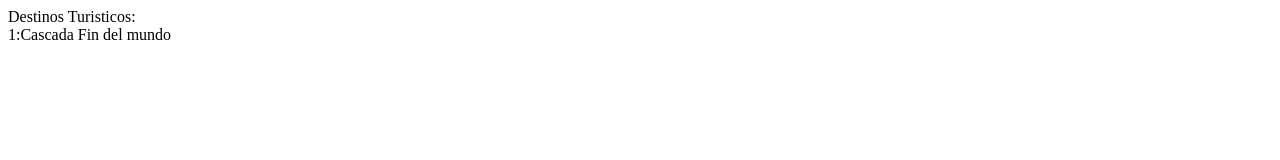
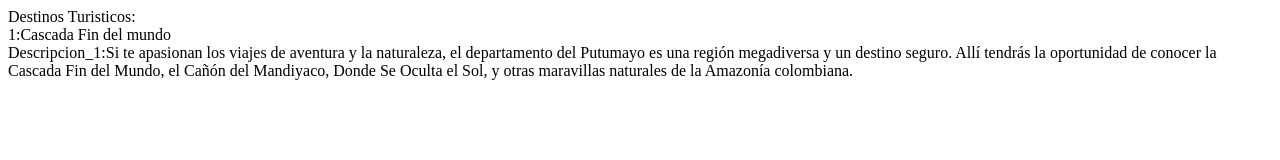
Before and after one commit to Atomic012/Ejercicio_2_2024_miercoles_parcial, a plain HTML site: page index.html in a window 1280 px wide. Drawn offline with Linux system fonts and the light colour scheme.

Commit message:
Descripicon_3

```diff
--- a/index.html
+++ b/index.html
@@ -8,6 +8,7 @@
 <body>
     <div>Destinos Turisticos:</div>
     <div>1:Cascada Fin del mundo </div>
+    <div>Descripcion_1:Si te apasionan los viajes de aventura y la naturaleza, el departamento del Putumayo es una región megadiversa y un destino seguro. Allí tendrás la oportunidad de conocer la Cascada Fin del Mundo, el Cañón del Mandiyaco, Donde Se Oculta el Sol, y otras maravillas naturales de la Amazonía colombiana.</div>
 
 </body>
 </html>
```
